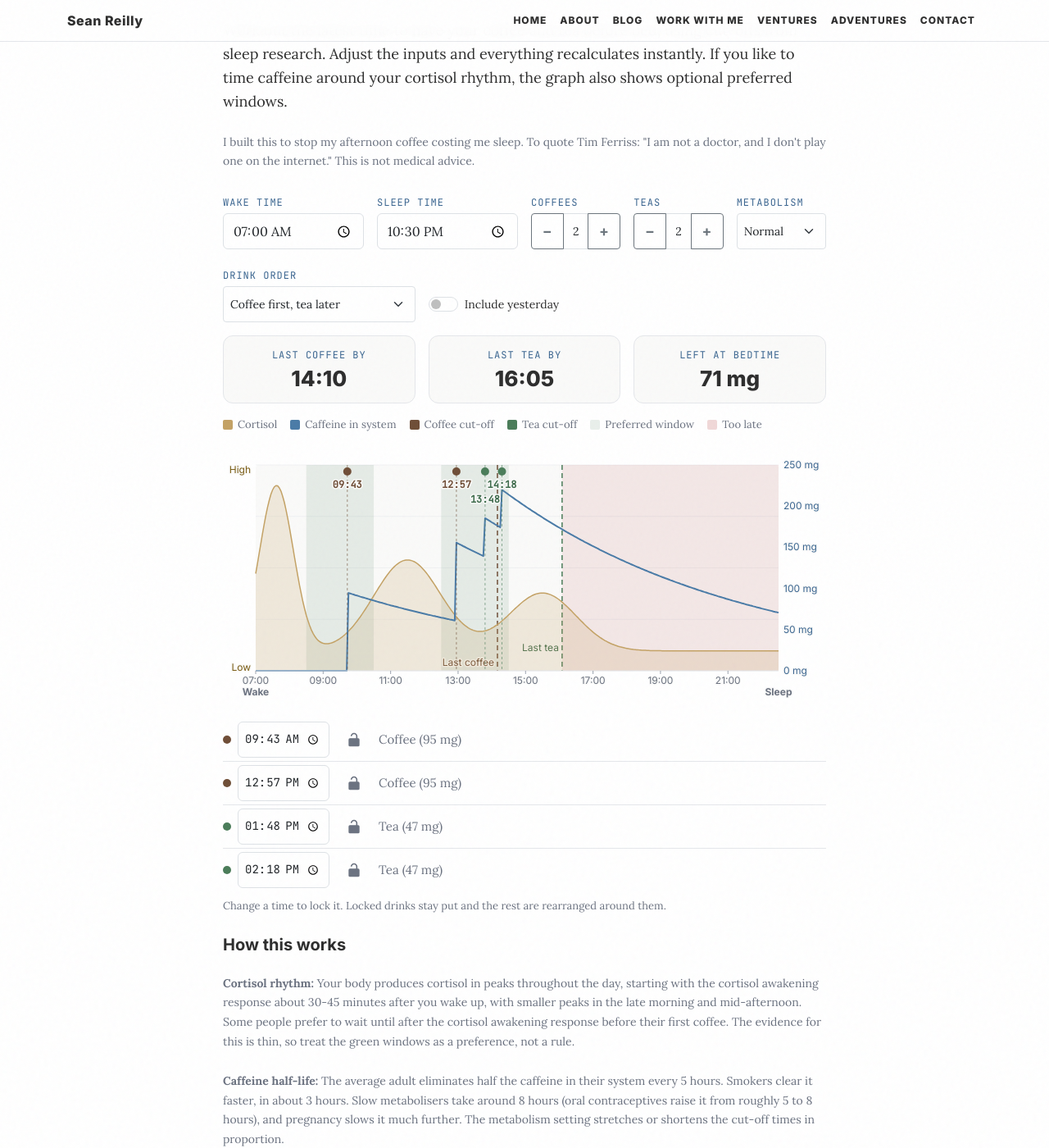
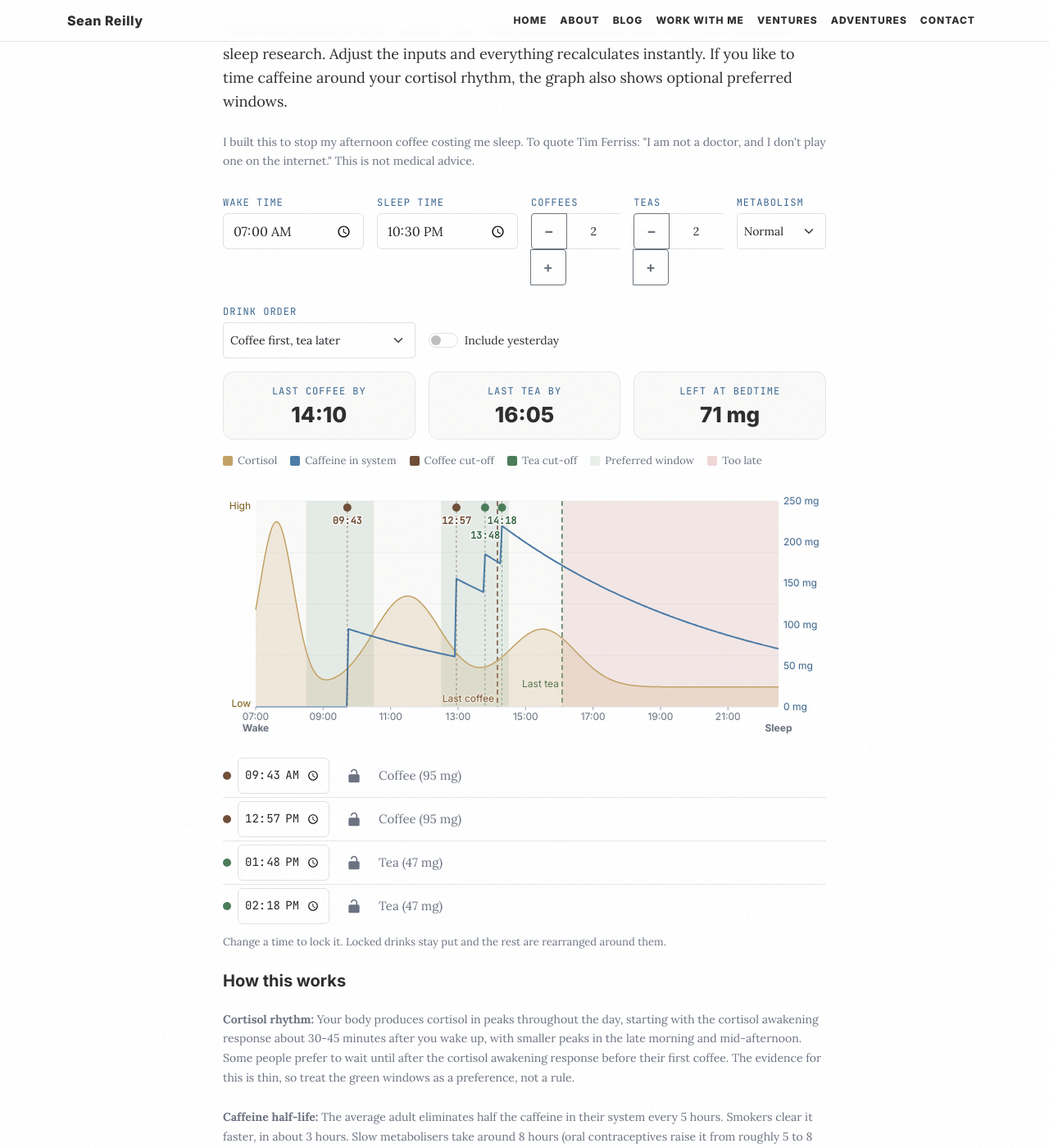
Before and after one commit to seanreillyesq/seanreillyesq.github.io, a Jekyll site: the page built from caffeine.html, in a window 1280 px wide and 1400 px high, scrolled down 412 px. Shown: the whole window at 82% size. Built offline with Jekyll 4.4.1, drawn with Linux system fonts in a browser that asks for light colours.

Commit message:
Widen caffeine stepper buttons to the 44 px tap target
Final UAT found the four -/+ steppers at 40x44 on phones, 4 px under the target the rest of the page meets. Measured at 320 to 1280: 44x44 everywhere, count digits still fully visible, no horizontal scroll.

```diff
--- a/caffeine.html
+++ b/caffeine.html
@@ -36,7 +36,7 @@
     padding-right: 0.125rem;
 }
 .caffeine-inputs .input-group .btn {
-    min-width: 40px;
+    min-width: 44px;
     min-height: 44px;
     font-weight: 700;
     font-size: 1.1rem;
```
